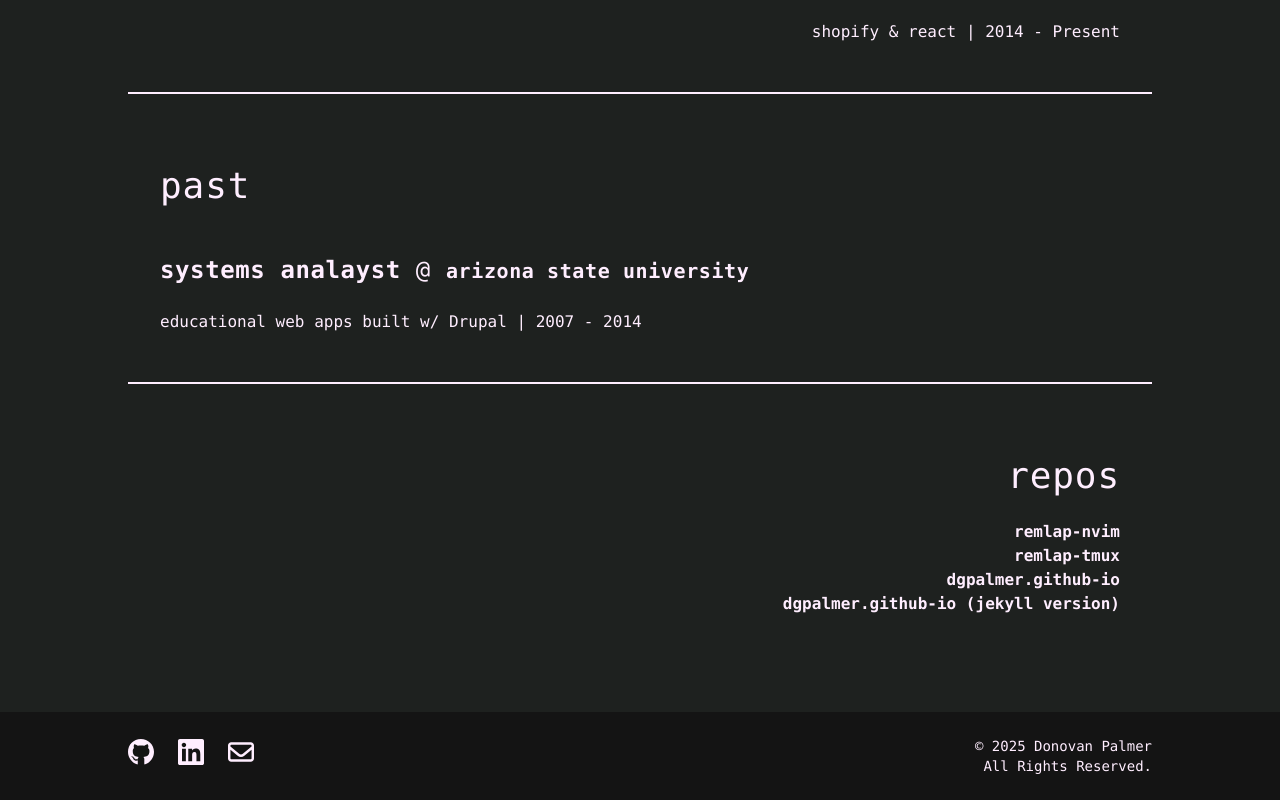
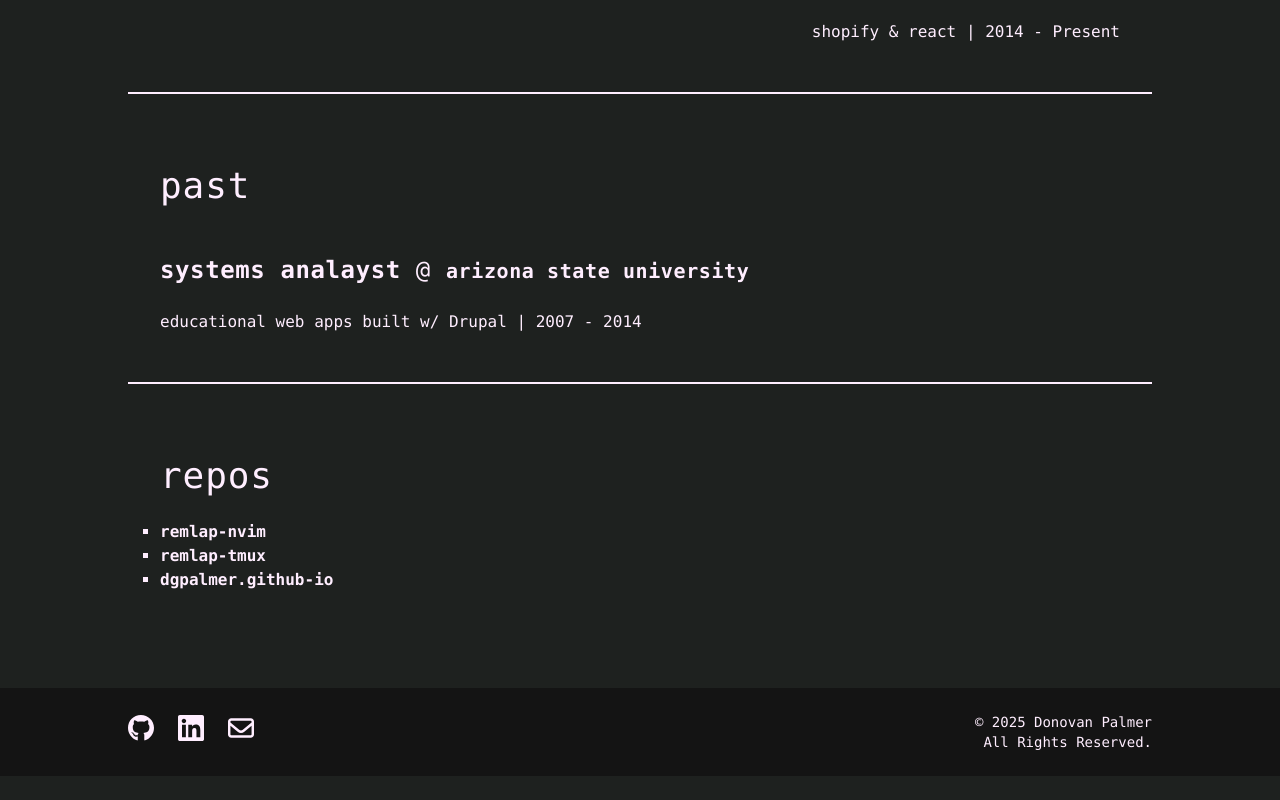
Before and after one commit to dgpalmer/dgpalmer.github.io, a Next.js app: page / in a window 1280 px wide. Shown: the part 1170-1970 px from the top of the page. After the commit the page ends 1946 px from the top, so only its background shows below. Built offline with nearby package versions, Linux system fonts and the light colour scheme.

Commit message:
mdx classes and initial workflow

```diff
--- a/next.config.ts
+++ b/next.config.ts
@@ -10,10 +10,9 @@ const nextConfig: NextConfig = {
   basePath: isProd ? '/<dgpalmer.github.io-nextjs>' : '',
   images: { unoptimized: true },
 };
-
 const withMDX = createMDX({
   // add markdown plugins here, as desired
-  extension: /\.(md|msx)$/,
+  extension: /\.mdx?$/,
 });
 
 export default withMDX(nextConfig);
--- a/src/app/components/icon.tsx
+++ b/src/app/components/icon.tsx
@@ -1,4 +1,4 @@
-import Image from "next/image";
+import Image from 'next/image';
 
 interface IconProps {
   icon: string;
@@ -6,7 +6,7 @@ interface IconProps {
   alt: string;
 }
 
-export const Icon = (props: IconProps) => {
+const Icon = (props: IconProps) => {
   return (
     <div className="icon">
       <a href={props.href} role="button">
@@ -15,3 +15,5 @@ export const Icon = (props: IconProps) => {
     </div>
   );
 };
+
+export default Icon;
--- a/src/app/components/sections/footer.tsx
+++ b/src/app/components/sections/footer.tsx
@@ -1,5 +1,5 @@
-import { Icon } from "../icon";
-import socials from "../../content/socials.json";
+import Icon from '../icon';
+import socials from '../../content/socials.json';
 
 export default function Footer() {
   const year = new Date().getFullYear();
@@ -13,7 +13,6 @@ export default function Footer() {
                 <Icon
                   alt={social.alt}
                   href={social.href}
-                  svg={social.svg}
                   icon={social.icon}
                 />
               </li>
--- a/src/app/css/globals.css
+++ b/src/app/css/globals.css
@@ -35,7 +35,11 @@ main {
 }
 
 .section:nth-child(even) {
-  @apply text-right;
+  @apply items-end text-right;
+}
+
+.section:last-child {
+  @apply items-start text-left;
 }
 
 .section__heading {
@@ -53,6 +57,10 @@ main {
 
 .section__subheading .section__link {
   @apply text-lg md:text-xl;
+}
+
+.section__li {
+  list-style-type: square;
 }
 
 .text__emphasis {
--- a/src/markdown/repos.mdx
+++ b/src/markdown/repos.mdx
@@ -1,6 +1,4 @@
 ## repos
-
 - [remlap-nvim](https://github.com/dgpalmer/remlap-nvim)
 - [remlap-tmux](https://github.com/dgpalmer/remlap-tmux)
-- [dgpalmer.github-io](https://github.com/dgpalmer/dgpalmer.github.io)
-- [dgpalmer.github-io (jekyll version)](https://github.com/dgpalmer/dgpalmer.github.io-jekyll)
+- [dgpalmer.github-io](https://github.com/dgpalmer/dgpalmer.github.io-nextjs)
--- a/src/mdx-components.tsx
+++ b/src/mdx-components.tsx
@@ -18,6 +18,9 @@ export function useMDXComponents(components: MDXComponents): MDXComponents {
     a: (props: React.AnchorHTMLAttributes<HTMLAnchorElement>) => (
       <a className="section__link" {...props} />
     ),
+    li: (props: React.HTMLAttributes<HTMLLIElement>) => (
+      <li className="section__li" {...props} />
+    ),
     ...components,
   };
 }
```
Also changed, not shown: src/app/layout.tsx (+6 -6 lines).
